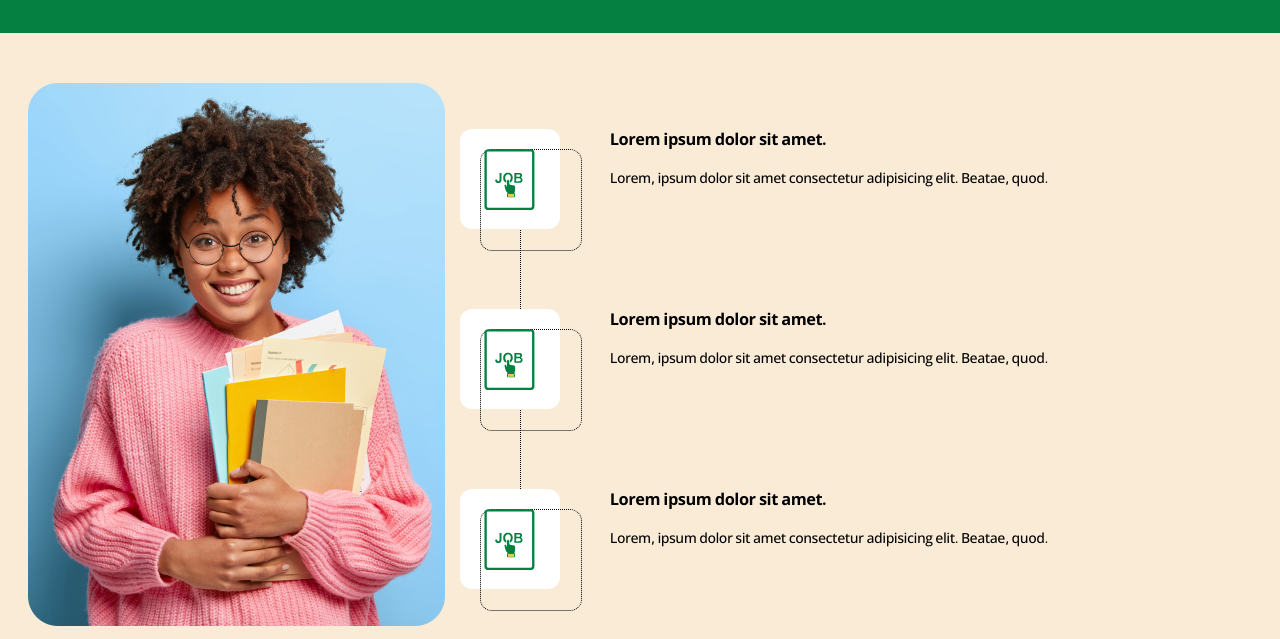
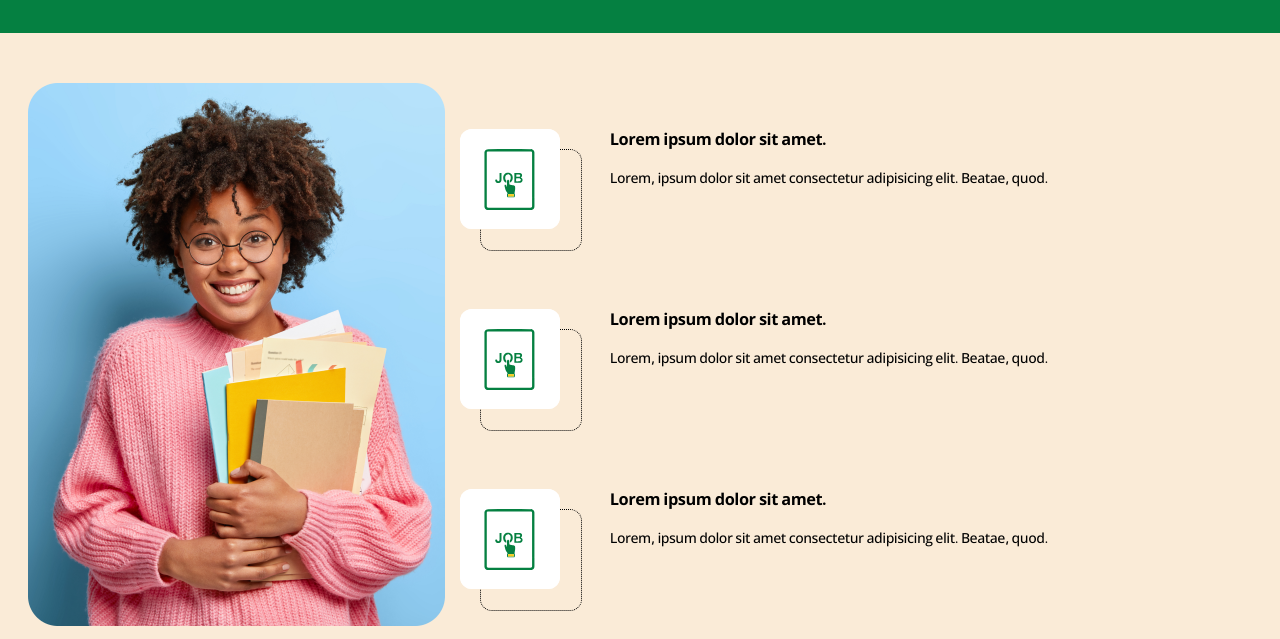
Before and after one commit to web-altaf-1/karma-frontend, a Next.js app: page / in a window 1280 px wide. Shown: the part 2700-3339 px from the top of the page. Built offline with nearby package versions, Linux system fonts and the light colour scheme.

Commit message:
working on findjob ui

```diff
--- a/src/app/components/Home/FindJob.tsx
+++ b/src/app/components/Home/FindJob.tsx
@@ -11,7 +11,7 @@ const FindJob = () => {
                 <Image src={thumb} width={417} height={543} alt="thumb" className="find-job__thumb" />
             </div>
             <div className="find-job__right">
-
+                <div className="border"></div>
                 <div className="find-job__item">
                     <div className="item-icon">
                         <div className="item-icon-wrap">
--- a/src/app/styles/home.css
+++ b/src/app/styles/home.css
@@ -500,6 +500,14 @@
     position: relative;
     z-index: 10;
 }
+.item-icon::after{
+    content: '';
+    position: absolute;
+    inset: 0;
+    background-color: white;
+    border-radius: 12px;
+    z-index: -1;
+}
 .item-icon-wrap{
     display: flex;
     align-items: center;
@@ -529,11 +537,12 @@
     row-gap: 80px;
     flex-direction: column;
     position: relative;
+
 }
-.find-job__right::after{
-    content: '';
+.find-job__right .border{
     position: absolute;
     border-left: 1.5px dotted #000000;
     height: 100%;
     left: 60px;
+    z-index: -4;
 }
```
